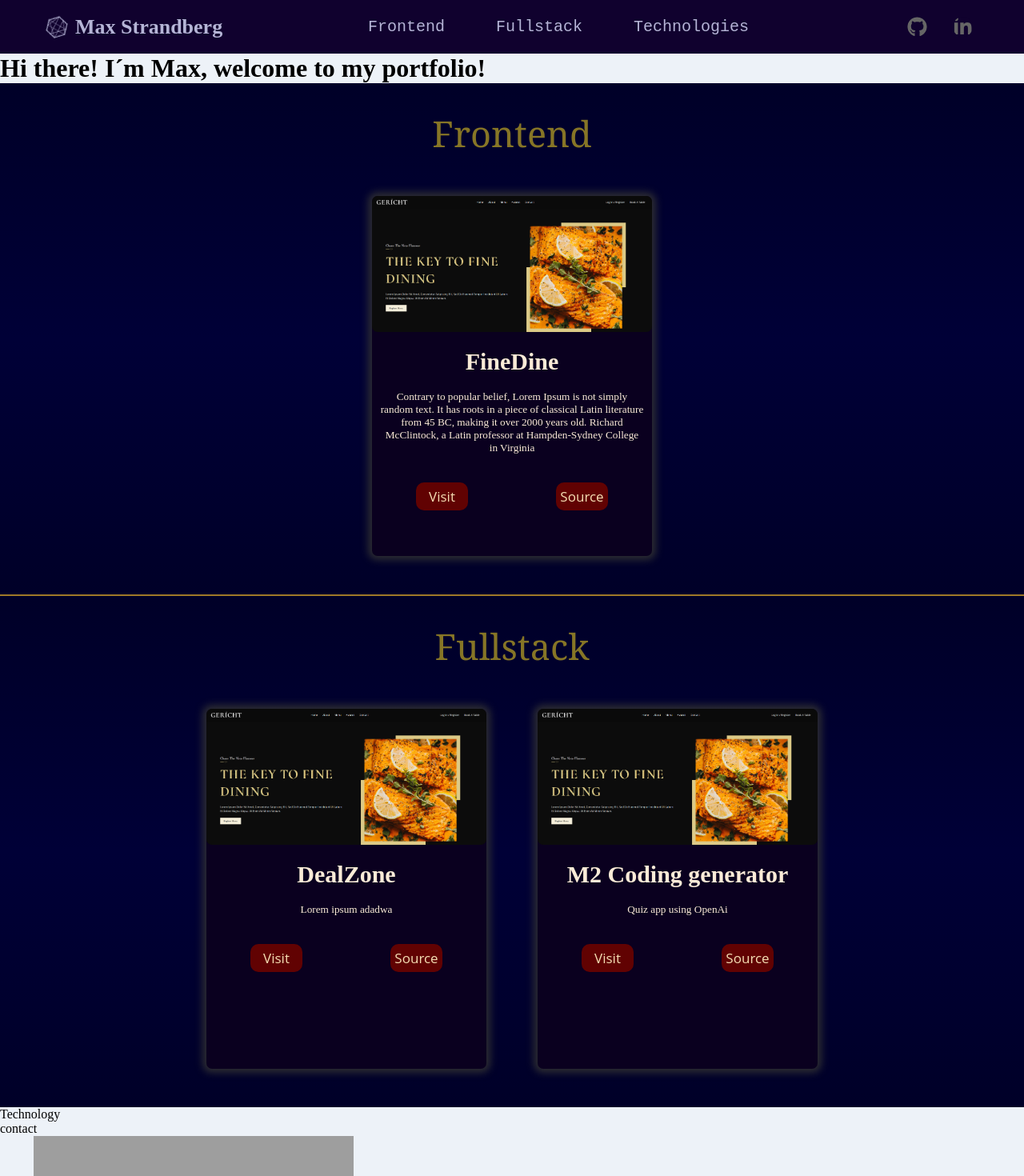
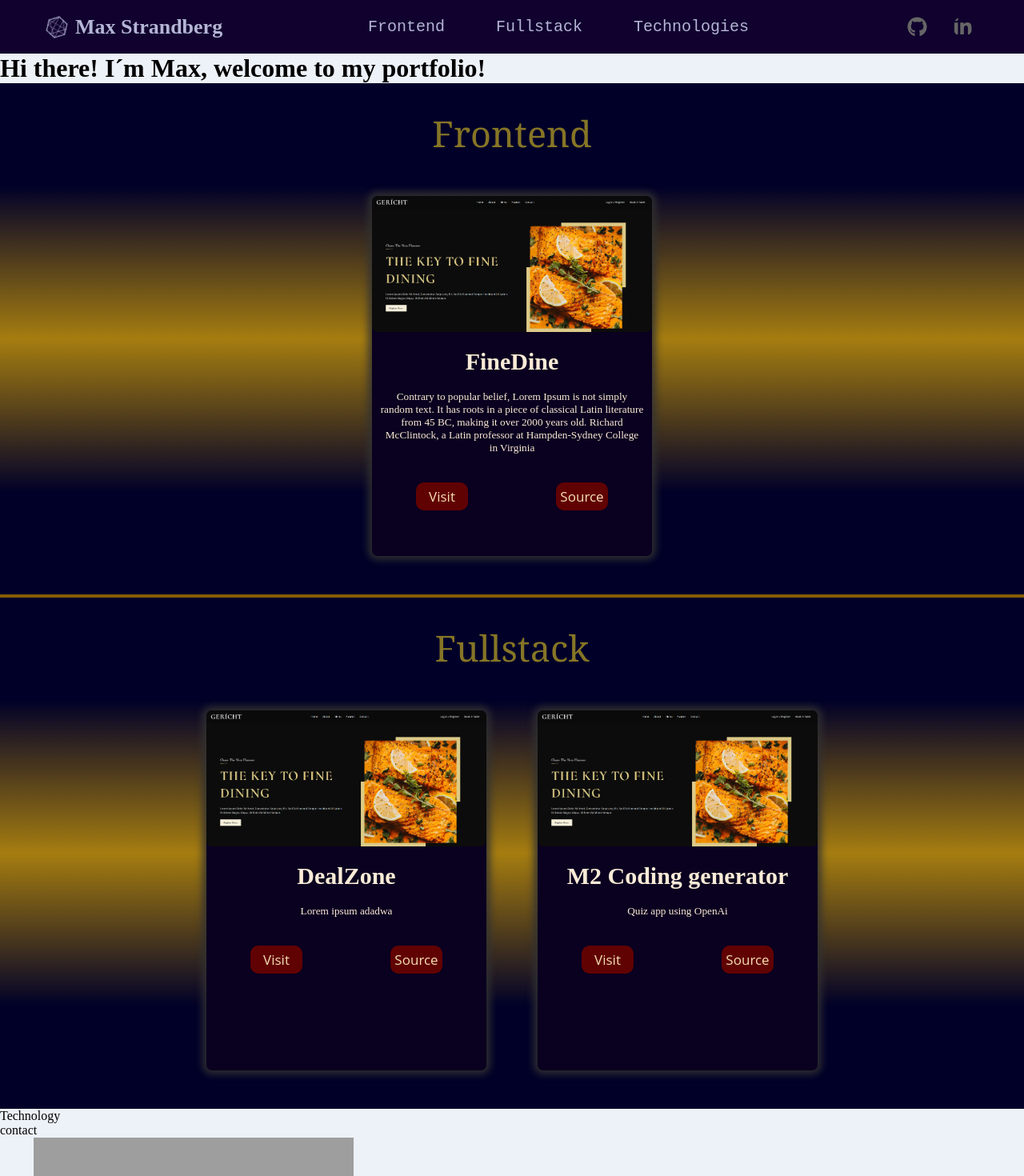
Before and after one commit to MaaX59/my_portfolio, a React (Create React App) app: page / in a window 1280 px wide. Shown: the top 1470 px of the page at 80% size. Built offline with nearby package versions, Linux system fonts and the light colour scheme; grey boxes are pictures that could not be loaded.

Commit message:
frontand fullstack finished refined background

```diff
--- a/src/App.css
+++ b/src/App.css
@@ -37,8 +37,8 @@
   }
   .gold_rim{
     width: 100%;
-    height: 2px;
-    background: #9f7928;
+    height: 4px;
+    background: #865d04;
   }
   .copyright {
     width: 100%;
--- a/src/containers/Frontend/frontend.css
+++ b/src/containers/Frontend/frontend.css
@@ -2,7 +2,7 @@
     display: flex;
     /* background: rgb(2, 1, 26); */
     /* background-image: linear-gradient(-25deg, rgb(0, 0, 0) 0%, rgb(0, 0, 51) 100%); */
-    background-image: linear-gradient(0deg, rgb(0, 0, 40) 0%, rgb(0, 0, 55) 50%, rgb(0, 0, 40) 100%) ;
+    background-image: linear-gradient(0deg, rgb(0, 0, 40) 20%, rgb(165, 125, 16) 50%, rgb(0, 0, 40) 80%) ;
     flex-direction: column;
 }
 .app__frontend-title{
--- a/src/containers/Fullstack/fullstack.css
+++ b/src/containers/Fullstack/fullstack.css
@@ -2,7 +2,7 @@
     display: flex;
     /* background: rgb(2, 1, 26); */
     /* background-image: linear-gradient(-25deg, rgb(0, 0, 20) 0%, rgb(0, 0, 30) 100%); */
-    background-image: linear-gradient(0deg, rgb(0, 0, 40) 0%, rgb(0, 0, 55) 50%, rgb(0, 0, 40) 100%) ;
+    background-image: linear-gradient(0deg, rgb(0, 0, 40) 20%, rgb(165, 125, 16) 50%, rgb(0, 0, 40) 80%) ;
     flex-direction: column;
 }
 .app__fullstack-title{
```
